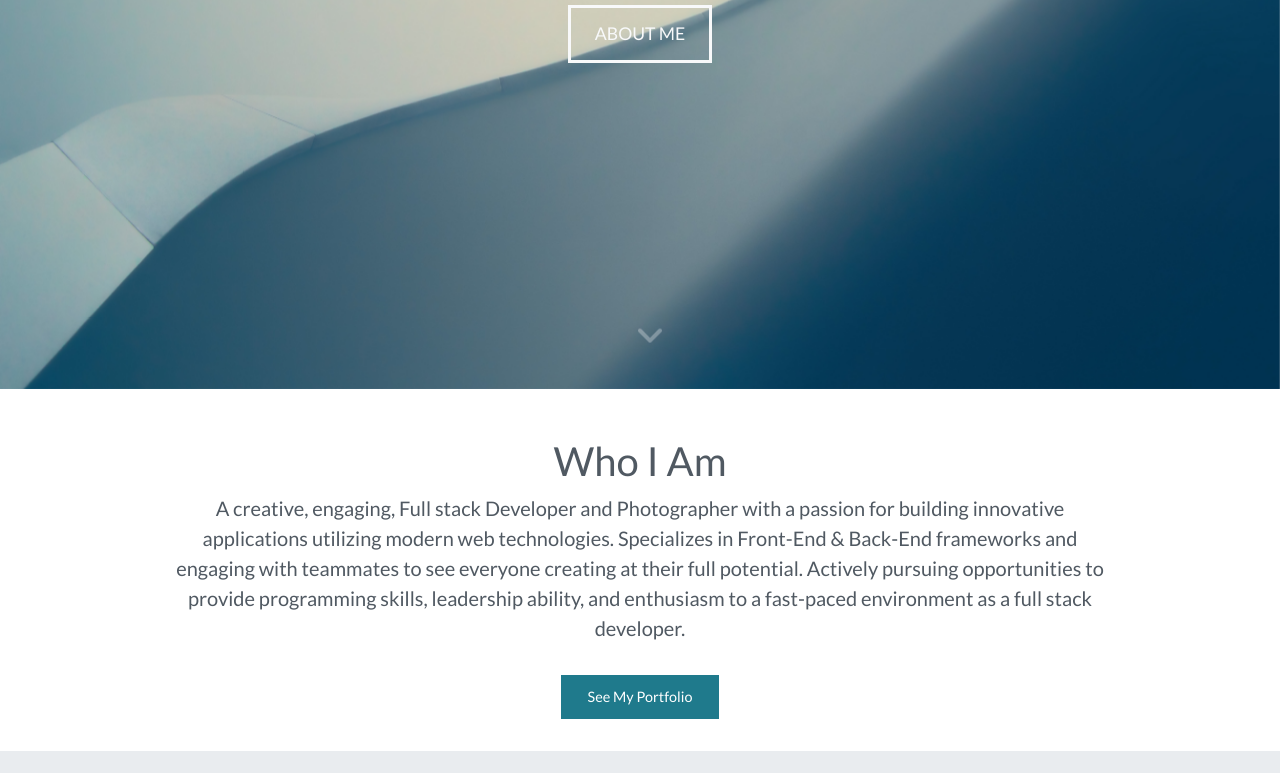
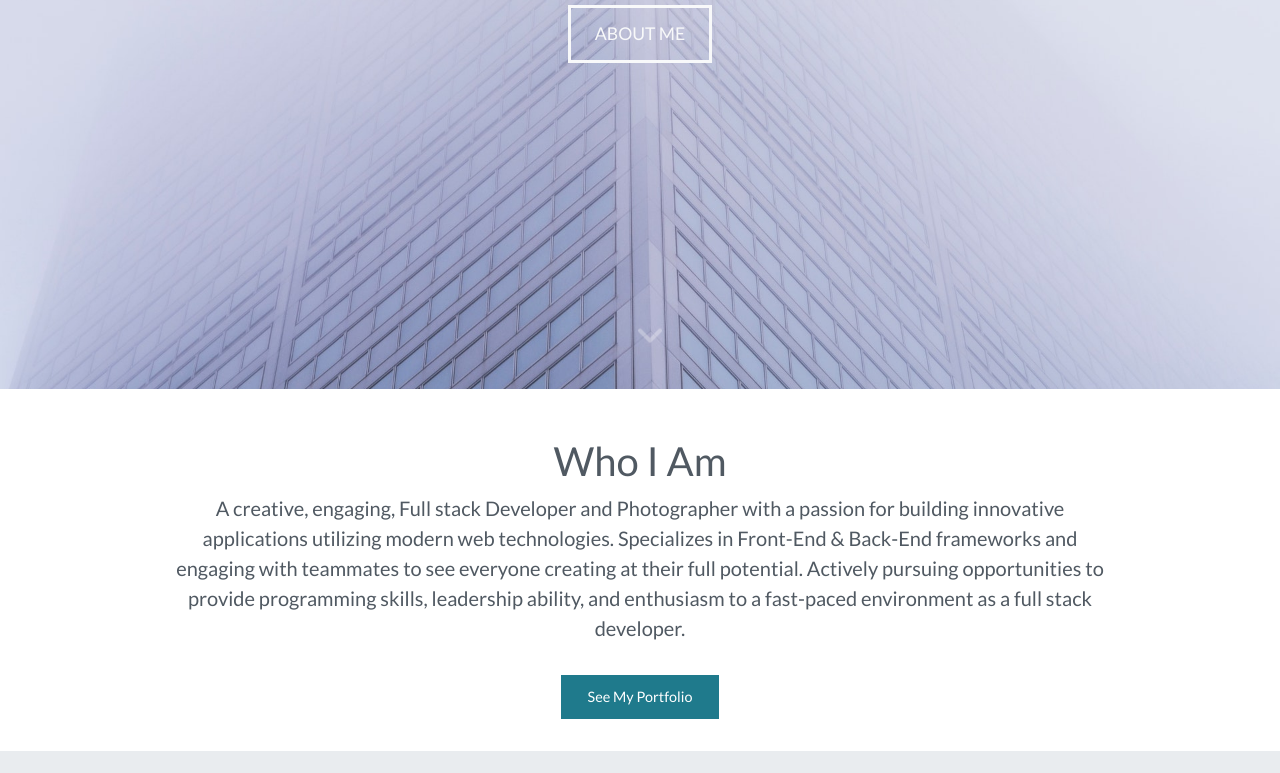
Before and after one commit to NokaPerrin/My-Portfolio, a website: page index.html in a window 1280 px wide. Shown: the part 411-1184 px from the top of the page. Drawn offline with Linux system fonts and the light colour scheme.

Commit message:
changed header background

```diff
--- a/style.css
+++ b/style.css
@@ -75,7 +75,7 @@ body {
 
 /*============ Landing Page ============*/
 .home-inner {
-  background-image: url("img/art-artistic-background-1103970\ \(1\).jpg");
+  background-image: url("img/HeaderBG.jpg");
 }
 
 .caption {
```
Also changed, not shown: img/HeaderBG.jpg (added).
